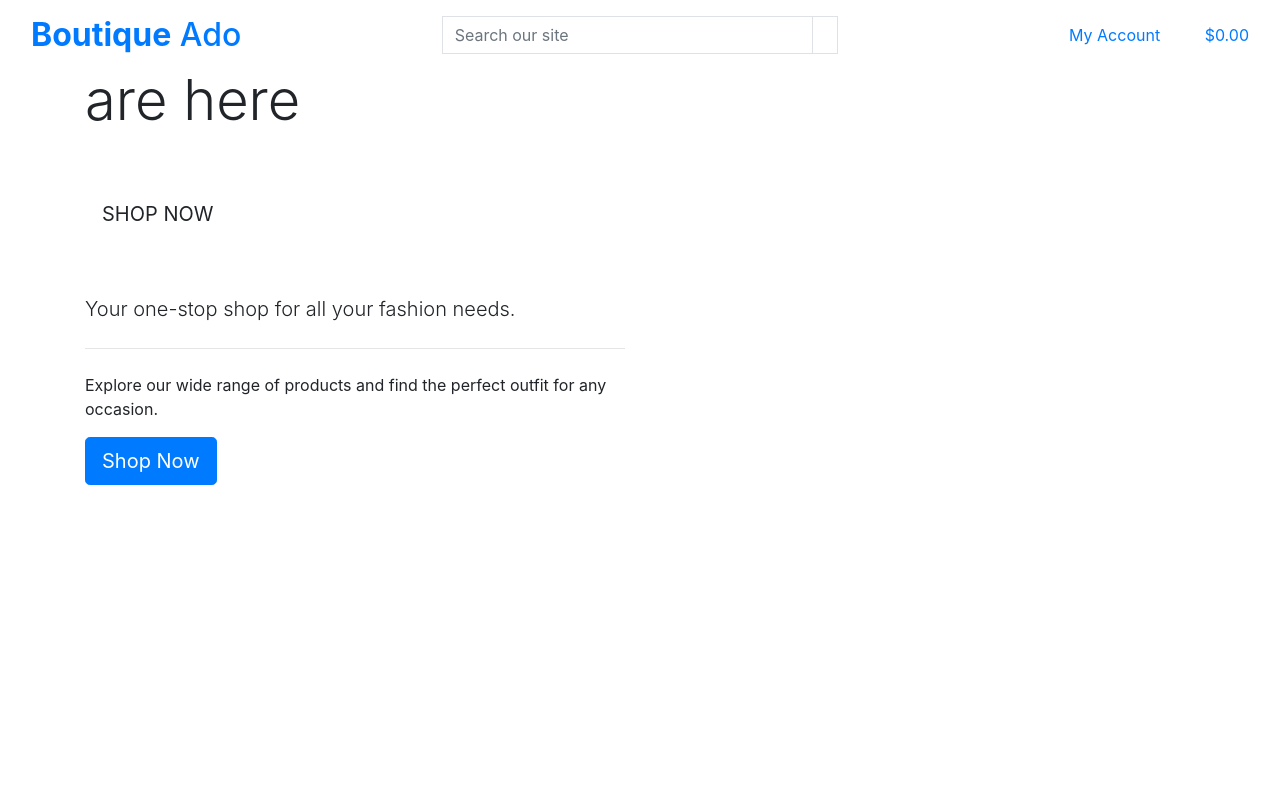
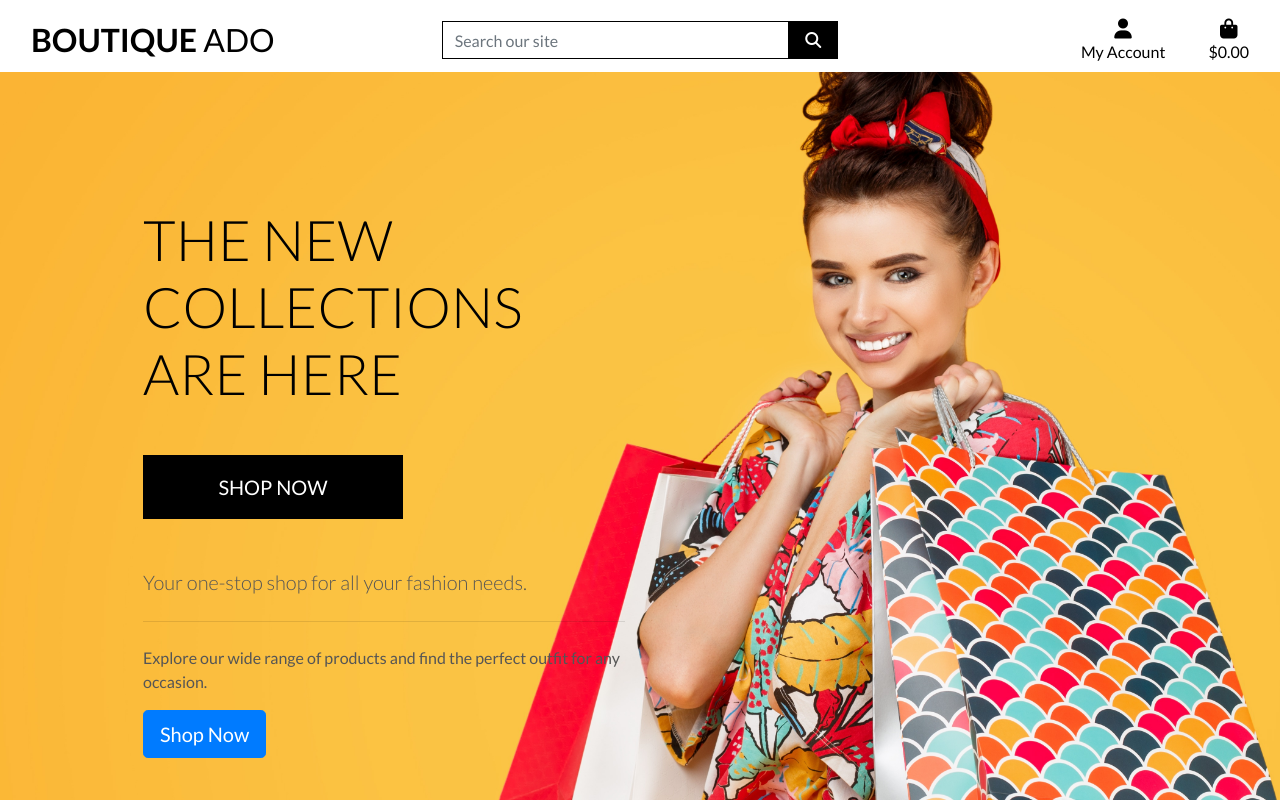
Before and after one commit to JarlathMacS/boutique_ado_v1, a Django app: template home/templates/home/index.html in a window 1280 px wide. Run offline with Django 3.2, Linux system fonts and the light colour scheme; the template is opened without the code that fills it, so the values that code supplies are empty; some libraries are stand-ins or nearby versions.

Commit message:
link up media, css, and js to base.html

```diff
--- a/boutique_ado_v1/settings.py
+++ b/boutique_ado_v1/settings.py
@@ -164,6 +164,10 @@
 # https://docs.djangoproject.com/en/3.2/howto/static-files/
 
 STATIC_URL = '/static/'
+STATICFILES_DIRS = [os.path.join(BASE_DIR, 'static')]
+
+MEDIA_URL = '/media/'
+MEDIA_ROOT = os.path.join(BASE_DIR, 'media')
 
 # Default primary key field type
 # https://docs.djangoproject.com/en/3.2/ref/settings/#default-auto-field
--- a/boutique_ado_v1/urls.py
+++ b/boutique_ado_v1/urls.py
@@ -15,9 +15,11 @@
 """
 from django.contrib import admin
 from django.urls import include, path
+from django.conf import settings
+from django.conf.urls.static import static
 
 urlpatterns = [
     path('', include('home.urls')),
     path('admin/', admin.site.urls),
     path('accounts/', include('allauth.urls')),
-]
+] + static(settings.MEDIA_URL, document_root=settings.MEDIA_ROOT)
--- a/templates/base.html
+++ b/templates/base.html
@@ -16,12 +16,20 @@
     {% block core-css %}
     <link rel="stylesheet" href="https://cdn.jsdelivr.net/npm/bootstrap@4.6.2/dist/css/bootstrap.min.css"
         integrity="sha384-xOolHFLEh07PJGoPkLv1IbcEPTNtaed2xpHsD9ESMhqIYd0nLMwNLD69Npy4HI+N" crossorigin="anonymous">
+    <link rel="preconnect" href="https://fonts.googleapis.com">
+    <link rel="preconnect" href="https://fonts.gstatic.com" crossorigin>
+    <link rel="stylesheet"
+        href="https://fonts.googleapis.com/css2?family=Lato:ital,wght@0,100;0,300;0,400;0,700;0,900;1,100;1,300;1,400;1,700;1,900&display=swap">
+    <!-- <link rel="stylesheet" href="https://fonts.googleapis.com/css?family=Lato&display=swap"> -->
+    <link rel="stylesheet" href="{% static 'css/base.css' %}">
+
     {% endblock core-css %}
 
     {% block extra-css %}
     {% endblock extra-css %}
 
     {% block core-js %}
+    <script src="https://kit.fontawesome.com/8195f03dc4.js" crossorigin="anonymous"></script>
     <script src="https://cdn.jsdelivr.net/npm/jquery@3.5.1/dist/jquery.min.js"
         integrity="sha256-9/aliU8dGd2tb6OSsuzixeV4y/faTqgFtohetphbbj0=" crossorigin="anonymous"></script>
     <script src="https://cdn.jsdelivr.net/npm/popper.js@1.16.1/dist/umd/popper.min.js"
```
